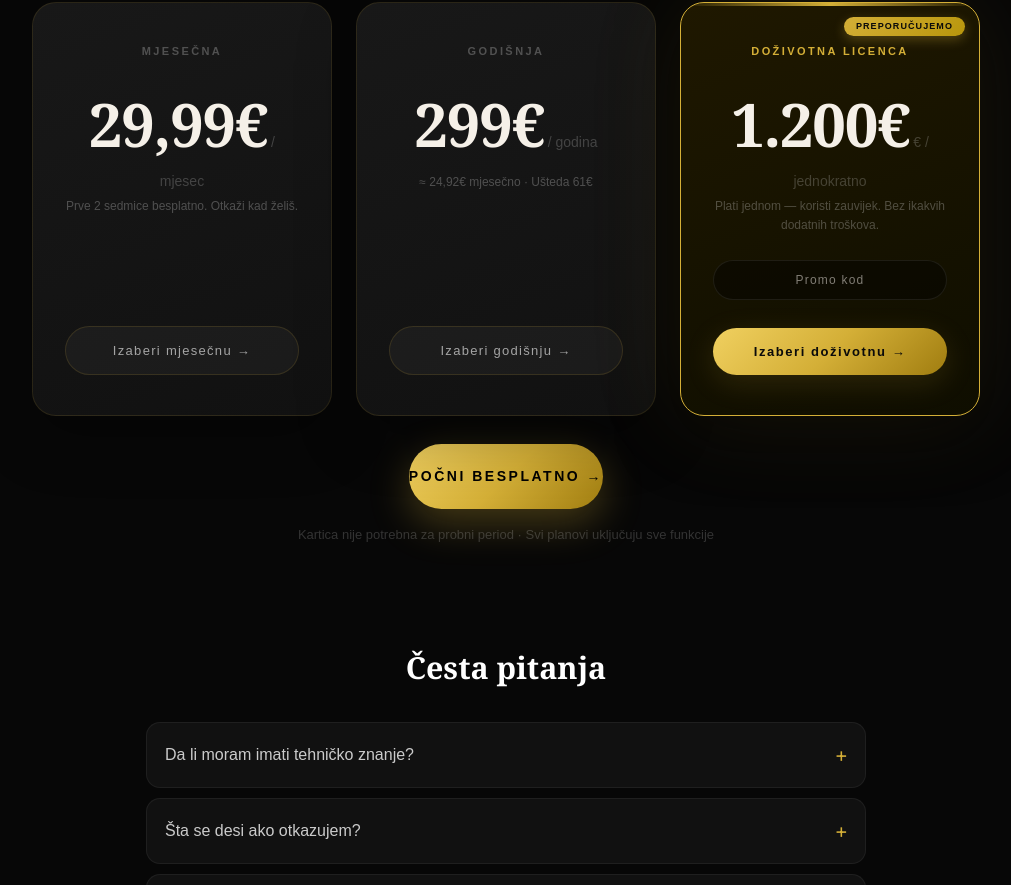
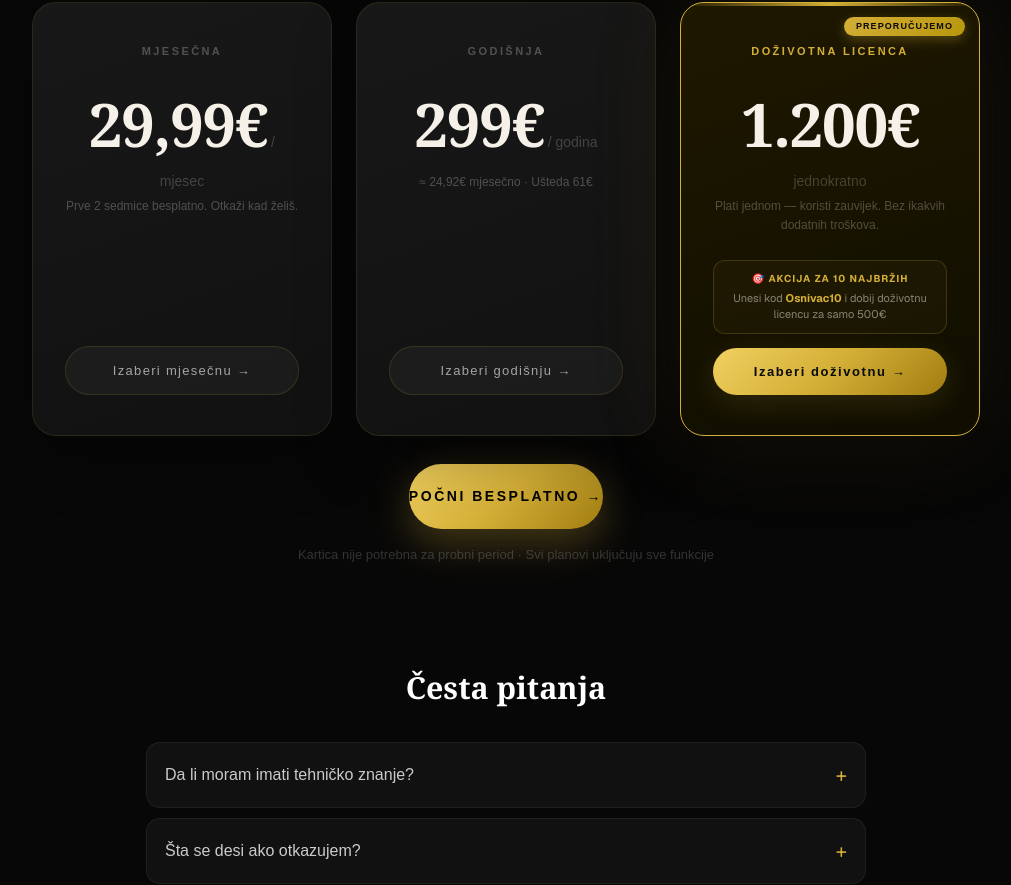
Before and after one commit to Zoran251/salon_pro, a Next.js app: page / in a window 1280 px wide. Shown: the part 2230-3115 px from the top of the page, without its empty margins (134-1145 px from the left). Built offline with nearby package versions, Linux system fonts and the light colour scheme; no server answers.

Commit message:
Dozivotna: uklonjen promo input, staticki badge sa kodom Osnivac10

```diff
--- a/app/frizerski salon.tsx
+++ b/app/frizerski salon.tsx
@@ -99,12 +99,6 @@ export default function Home() {
 
       {/* CIJENE */}
       <section className="sp" style={{padding:'0 48px 80px',maxWidth:'1200px',margin:'0 auto'}}>
-        {(() => {
-          const [promoKod, setPromoKod] = useState('')
-          const promoVazi = promoKod.trim().toLowerCase() === 'osnivac10'
-          const dozivotnaCijena = promoVazi ? '500' : '1.200'
-          return (
-            <>
         <h2 style={{fontSize:'clamp(28px,4vw,40px)',fontWeight:600,color:'#f5f0e8',textAlign:'center',marginBottom:40,fontFamily:'Georgia,serif'}}>
           Izaberi plan za tvoj salon
         </h2>
@@ -138,17 +132,14 @@ export default function Home() {
             <div style={{position:'absolute',top:0,left:0,right:0,height:3,background:'linear-gradient(90deg,transparent,#d4af37,transparent)'}} />
             <div style={{position:'absolute',top:14,right:14,background:'linear-gradient(135deg,#d4af37,#b8960c)',color:'#0a0a0a',fontSize:9,fontWeight:800,padding:'3px 12px',borderRadius:20,fontFamily:'sans-serif',letterSpacing:'0.12em',boxShadow:'0 4px 12px rgba(212,175,55,0.3)'}}>PREPORUČUJEMO</div>
             <p style={{fontSize:11,fontWeight:700,color:'#d4af37',marginBottom:20,letterSpacing:'0.22em'}}>DOŽIVOTNA LICENCA</p>
-                  <div style={{fontSize:'44px',fontWeight:600,color:'#f5f0e8',lineHeight:1,marginBottom:4,letterSpacing:'-0.02em'}}>{dozivotnaCijena} €</div>
+            <div style={{fontSize:'44px',fontWeight:600,color:'#f5f0e8',lineHeight:1,marginBottom:4,letterSpacing:'-0.02em'}}>1.200 €</div>
             <p style={{fontSize:'13px',color:'rgba(245,240,232,.3)',marginBottom:20}}>jednokratno</p>
-                  <p style={{fontSize:'12px',color:promoVazi?'#d4af37':'rgba(245,240,232,.2)',marginBottom:20,lineHeight:1.5}}>
-                    {promoVazi ? 'Promo kod Osnivac10 aktivan — doživotna za samo 500€!' : 'Plati jednom — koristi zauvijek.'}
-                  </p>
-                  <div style={{marginBottom:16}}>
-                    <input type="text" placeholder="Promo kod" value={promoKod}
-                      onChange={e => setPromoKod(e.target.value)}
-                      style={{width:'100%',background:'rgba(0,0,0,0.4)',border:promoVazi?'0.5px solid rgba(212,175,55,0.5)':'0.5px solid rgba(255,255,255,0.08)',borderRadius:20,padding:'10px 16px',color:'#f5f0e8',fontSize:12,outline:'none',fontFamily:'sans-serif',textAlign:'center',letterSpacing:'0.1em',boxSizing:'border-box'}}
-                    />
-                    {promoVazi && <div style={{fontSize:11,color:'#d4af37',marginTop:10,fontFamily:'sans-serif'}}>✓ Kod Osnivac10: doživotna za 500€ (još 9 naloga)</div>}
+            <p style={{fontSize:'12px',color:'rgba(245,240,232,.2)',marginBottom:20,lineHeight:1.5}}>Plati jednom — koristi zauvijek.</p>
+            <div style={{marginBottom:16,padding:'10px',border:'0.5px solid rgba(212,175,55,.2)',borderRadius:12,background:'rgba(212,175,55,.04)'}}>
+              <div style={{fontSize:10,color:'#d4af37',fontWeight:700,letterSpacing:'0.1em',marginBottom:4}}>🎯 AKCIJA ZA 10 NAJBRŽIH</div>
+              <div style={{fontSize:11,color:'rgba(245,240,232,.5)'}}>
+                Unesi kod <strong style={{color:'#d4af37'}}>Osnivac10</strong> i dobij doživotnu licencu za samo 500€
+              </div>
             </div>
             <div style={{marginTop:'auto'}}>
               <Link href="/registracija" style={{fontSize:'13px',background:'linear-gradient(135deg,#d4af37,#b8960c)',color:'#0a0a0a',border:'none',padding:'14px 28px',borderRadius:30,fontWeight:700,textDecoration:'none',display:'inline-block',fontFamily:'sans-serif',letterSpacing:'0.12em',boxShadow:'0 8px 30px rgba(212,175,55,0.15)'}}>
@@ -157,9 +148,6 @@ export default function Home() {
             </div>
           </div>
         </div>
-            </>
-          )
-        })()}
       </section>
 
       <footer style={{textAlign:'center',padding:'24px',borderTop:'0.5px solid rgba(212,175,55,.1)',color:'rgba(245,240,232,.3)',fontSize:'13px'}}>
--- a/app/landing/salon-pro-landing.tsx
+++ b/app/landing/salon-pro-landing.tsx
@@ -159,11 +159,6 @@ export default function SalonProLanding() {
       highlight: true,
     },
   ]
-
-  const [promoKod, setPromoKod] = useState('')
-  const promoVazi = promoKod.trim().toLowerCase() === 'osnivac10'
-  const dozivotnaCijenaDisplay = promoVazi ? '500' : '1.200'
-  const dozivotnaPeriodDisplay = promoVazi ? ' € / jednokratno (kod: Osnivac10)' : ' € / jednokratno'
 
   const perks = [
     'Personalizovana landing page',
@@ -476,39 +471,17 @@ export default function SalonProLanding() {
             {/* Doživotna */}
             <PricingCard
               naziv="Doživotna licenca"
-              cijena={dozivotnaCijenaDisplay + '€'}
-              period={dozivotnaPeriodDisplay}
-              opis={promoVazi ? 'Promo kod Osnivac10 aktivan — doživotna za samo 500€!' : 'Plati jednom — koristi zauvijek. Bez ikakvih dodatnih troškova.'}
+              cijena="1.200€"
+              period=" jednokratno"
+              opis="Plati jednom — koristi zauvijek. Bez ikakvih dodatnih troškova."
               zlatni={true}
               isticanje={true}
             >
-              <div style={{ marginBottom: 16, marginTop: 'auto' }}>
-                <div style={{ display: 'flex', gap: 8, marginBottom: 12 }}>
-                  <input
-                    type="text"
-                    placeholder="Promo kod"
-                    value={promoKod}
-                    onChange={e => setPromoKod(e.target.value)}
-                    style={{
-                      flex: 1,
-                      background: 'rgba(0,0,0,0.4)',
-                      border: promoVazi ? '0.5px solid rgba(212,175,55,0.5)' : '0.5px solid rgba(255,255,255,0.08)',
-                      borderRadius: 20,
-                      padding: '10px 16px',
-                      color: '#f5f0e8',
-                      fontSize: 12,
-                      outline: 'none',
-                      fontFamily: 'sans-serif',
-                      textAlign: 'center',
-                      letterSpacing: '0.1em',
-                    }}
-                  />
+              <div style={{ marginBottom: 14, marginTop: 'auto', padding: '10px', border: '0.5px solid rgba(212,175,55,.2)', borderRadius: 12, background: 'rgba(212,175,55,.04)' }}>
+                <div style={{ fontSize: 10, color: GOLD, fontWeight: 700, letterSpacing: '0.1em', marginBottom: 4 }}>🎯 AKCIJA ZA 10 NAJBRŽIH</div>
+                <div style={{ fontSize: 11, color: 'rgba(245,240,232,.5)' }}>
+                  Unesi kod <strong style={{ color: GOLD }}>Osnivac10</strong> i dobij doživotnu licencu za samo 500€
                 </div>
-                {promoVazi && (
-                  <div style={{ fontSize: 11, color: GOLD, marginBottom: 10, fontFamily: 'sans-serif' }}>
-                    ✓ Kod Osnivac10: doživotna za 500€ (još {10 - 1} naloga)
-                  </div>
-                )}
               </div>
               <Link href="/registracija" style={{ textDecoration: 'none' }}>
                 <motion.div
```
Lines whose indentation alone changed are shown as unchanged.
